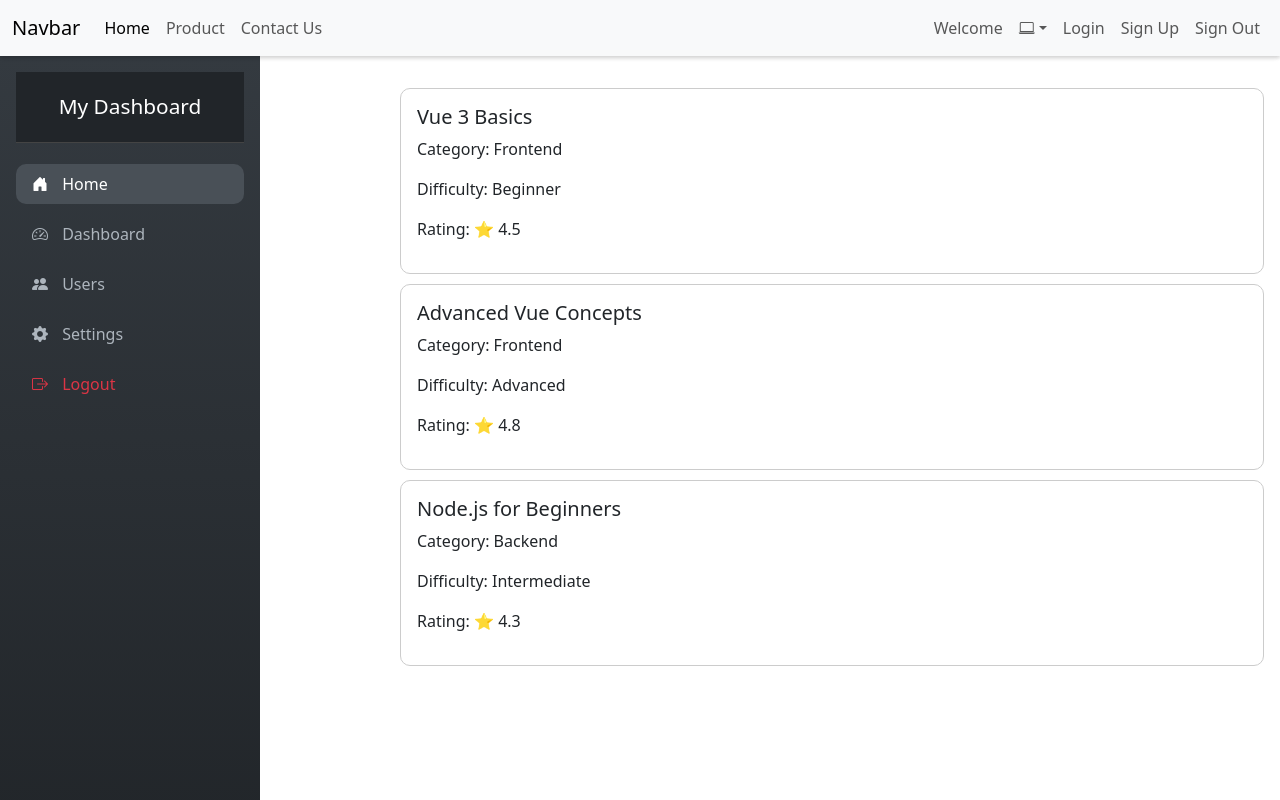
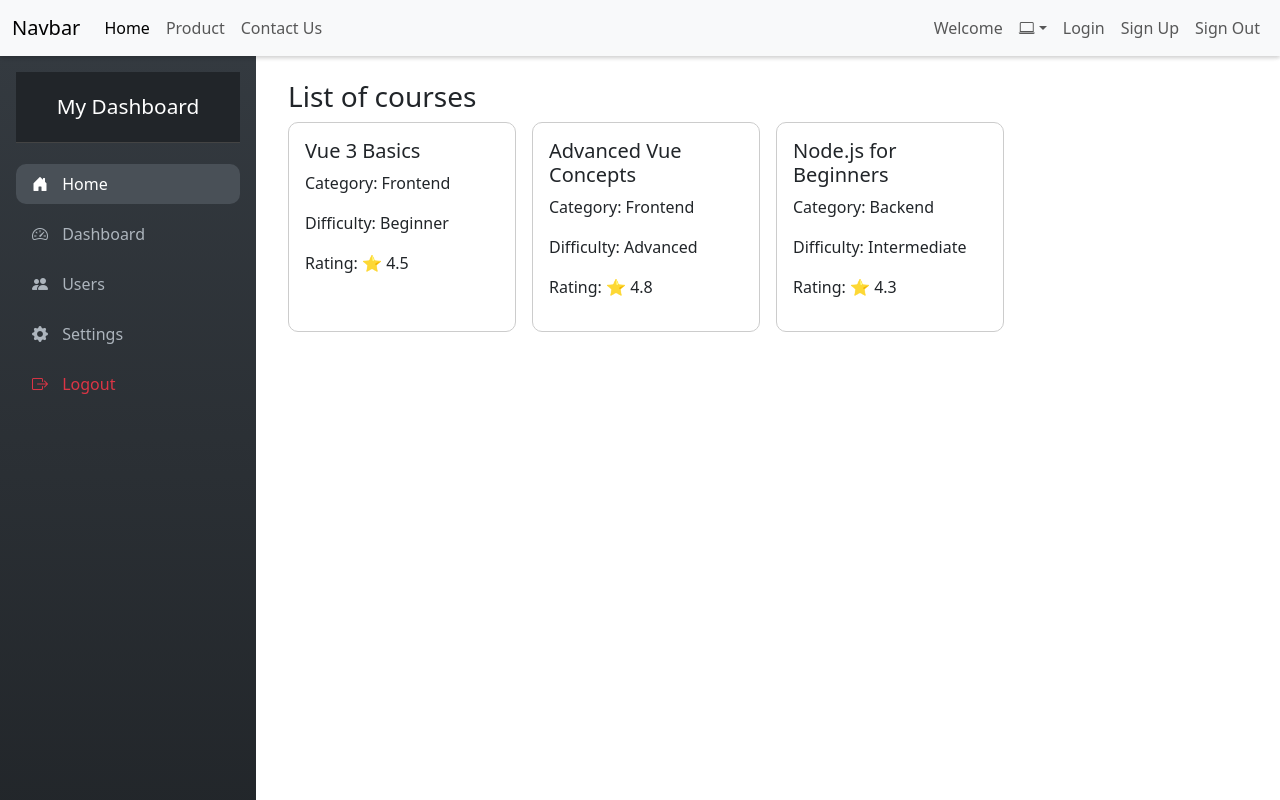
Before and after one commit to PB-personal/LMS-App-Dev, a Vue app: page /dashboard in a window 1280 px wide. Built offline with nearby package versions, Linux system fonts and the light colour scheme.

Commit message:
Created course card component for courses for reusablity

```diff
--- /dev/null
+++ b/src/components/CourseCard.vue
@@ -0,0 +1,33 @@
+<template>
+  <div class="course-card">
+    <!-- <div v-if="courseStore.courses.length">
+      <div v-for="course in courseStore.courses" :key="course.id" class="course-card"> -->
+    <h5>{{ course.title }}</h5>
+    <p>Category: {{ course.category }}</p>
+    <p>Difficulty: {{ course.difficulty }}</p>
+    <p>Rating: ⭐ {{ course.rating }}</p>
+    <!-- </div> -->
+  </div>
+
+  <!-- <p v-else>No courses found</p> -->
+  <!-- </div> -->
+</template>
+<script setup>
+defineProps({
+  course: {
+    type: Object,
+  },
+})
+</script>
+<style scoped>
+.course-card {
+  border: 1px solid #ccc;
+  border-radius: 8px;
+  padding: 1rem;
+  background: #fff;
+  transition: box-shadow 0.2s;
+}
+.course-card:hover {
+  box-shadow: 0 2px 8px rgba(0, 0, 0, 0.1);
+}
+</style>
--- a/src/layouts/DashboardLayout.vue
+++ b/src/layouts/DashboardLayout.vue
@@ -19,7 +19,7 @@ import AppHeader from './AppHeader.vue'
   min-height: 100vh;
 }
 .sidebar-content {
-  width: 30%;
+  width: 20%;
   height: calc(100vh - 56px);
   position: sticky;
   top: 56px;
--- a/src/views/dashboard/CourseDashboard.vue
+++ b/src/views/dashboard/CourseDashboard.vue
@@ -1,21 +1,15 @@
 <template>
   <div class="course-list">
-    <h1 class="fw-bold text-white mb-4">LMS App development</h1>
-    <div v-if="courseStore.courses.length">
-      <div v-for="course in courseStore.courses" :key="course.id" class="course-card">
-        <h5>{{ course.title }}</h5>
-        <p>Category: {{ course.category }}</p>
-        <p>Difficulty: {{ course.difficulty }}</p>
-        <p>Rating: ⭐ {{ course.rating }}</p>
-      </div>
+    <h3>List of courses</h3>
+    <div class="grid">
+      <CourseCard v-for="course in courseStore.courses" :key="course.id" :course="course" />
     </div>
-
-    <p v-else>No courses found</p>
   </div>
 </template>
 <script setup>
 import { useCourseStore } from '@/stores/courseStore'
 import { onMounted } from 'vue'
+import CourseCard from '@/components/CourseCard.vue'
 const courseStore = useCourseStore()
 
 onMounted(() => {
@@ -24,7 +18,7 @@ onMounted(() => {
 </script>
 <style scoped>
 .course-list {
-  padding: 1rem;
+  padding: 5rem 2rem;
 }
 .course-card {
   border: 1px solid #ccc;
@@ -32,4 +26,9 @@ onMounted(() => {
   border-radius: 10px;
   margin-bottom: 10px;
 }
+.grid {
+  display: grid;
+  grid-template-columns: repeat(auto-fill, minmax(220px, 1fr));
+  gap: 1rem;
+}
 </style>
```
